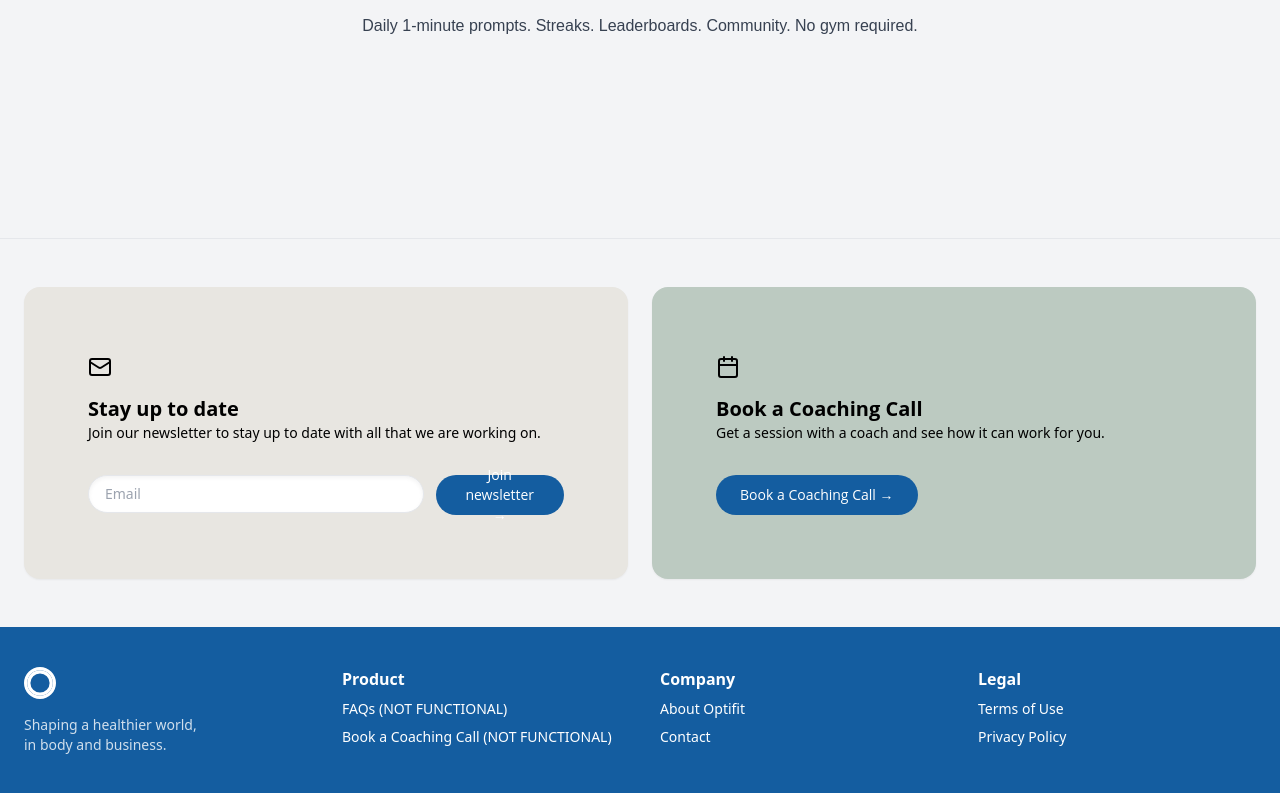
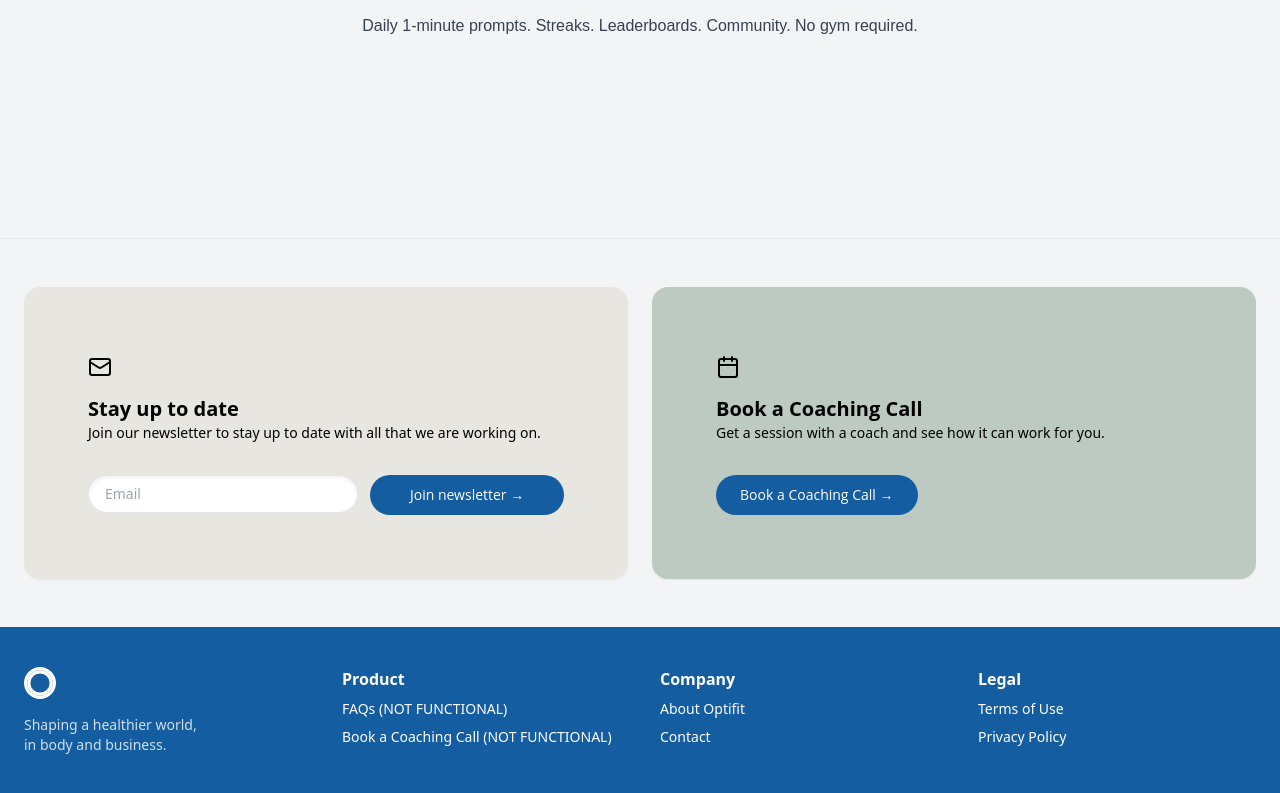
Before and after one commit to Scott-Makes-You-Move/frontend, a Next.js app: page / in a window 1280 px wide. Shown: the part 926-1719 px from the top of the page. Built offline with nearby package versions, Linux system fonts and the light colour scheme; no server answers; sample sign-in values are in the browser's storage.

Commit message:
:art: Chore: footer button spacing

```diff
--- a/src/components/Footer.tsx
+++ b/src/components/Footer.tsx
@@ -46,7 +46,7 @@ const Footer: React.FC = () => {
                   className="text-red-500 text-sm mt-1"
                 />
               </div>
-              <Button type="submit" disabled={state.submitting} className="rounded-full px-6">
+              <Button type="submit" disabled={state.submitting} className="rounded-full w-2/3">
                 {state.submitting ? 'Joining...' : 'Join newsletter →'}
               </Button>
             </form>
```
